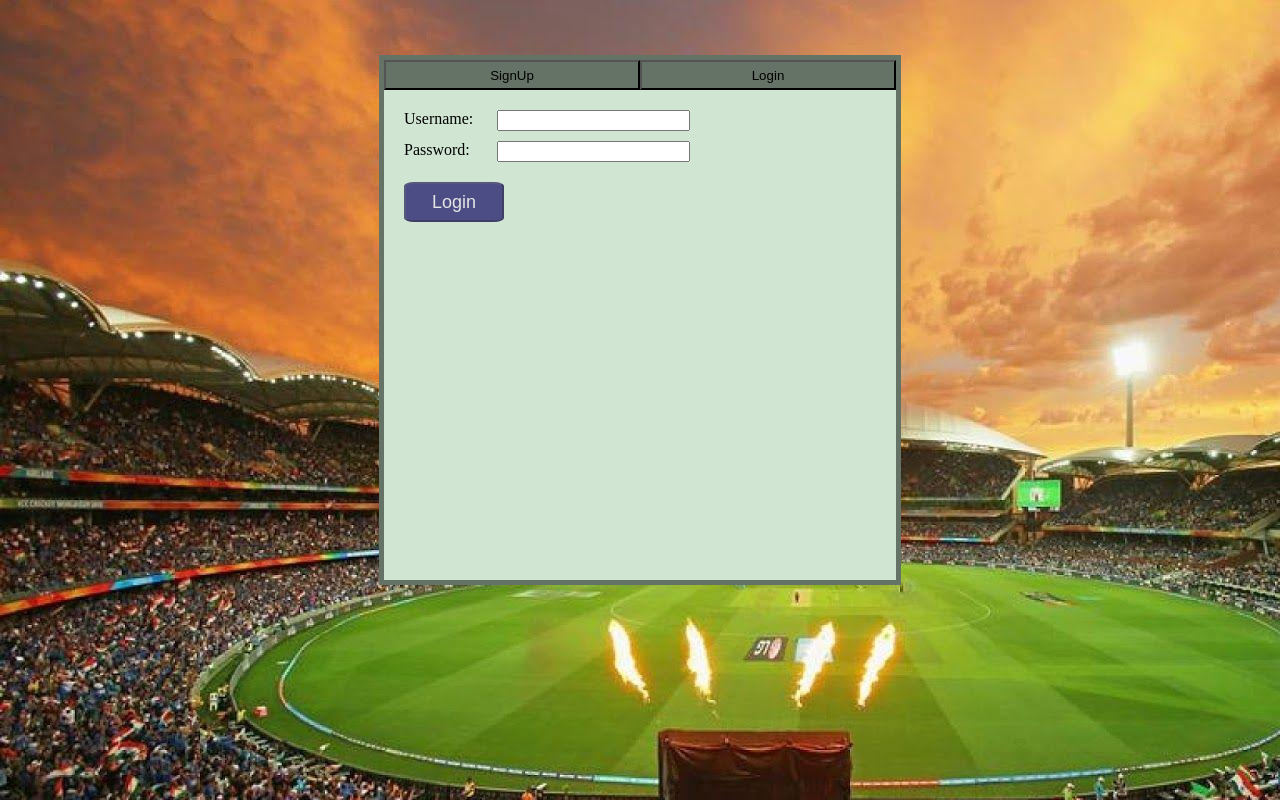
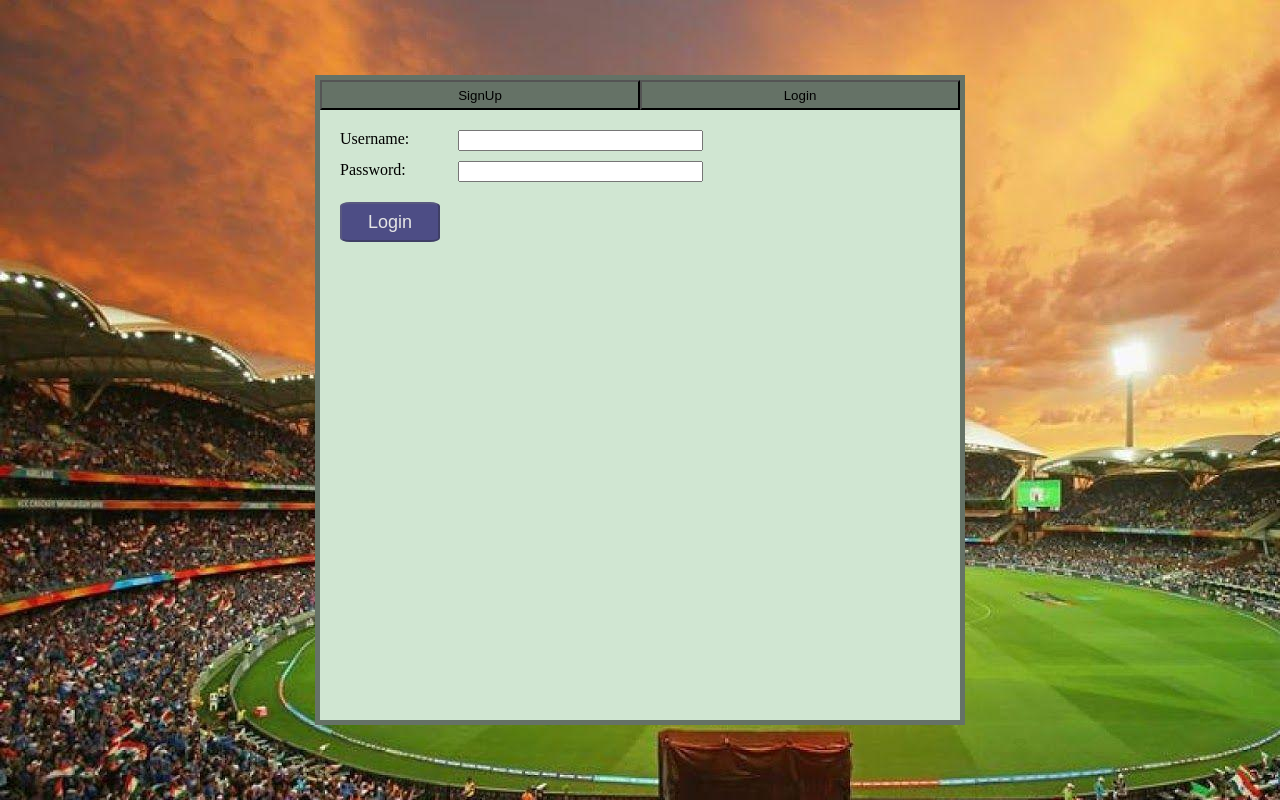
Before and after one commit to adityalath-accolite/CricketPremi, a website: page app/index.html in a window 1280 px wide. Drawn offline with nearby package versions, Linux system fonts and the light colour scheme; files whose address does not match are found by name.

Commit message:
In new system

```diff
--- a/app/styles/main.css
+++ b/app/styles/main.css
@@ -1,9 +1,9 @@
 .loginOrSignUp{
-  width: 40%;
-  height: 65%;
+  width: 50%;
+  height: 80%;
   background-color: rgb(208, 230, 210);
   position: absolute;
-  top: 40%;
+  top: 50%;
   left: 50%;
   border: 5px solid rgb(101, 114, 102);
   transform: translate(-50%, -50%);
```
Also changed, not shown: README.md.
